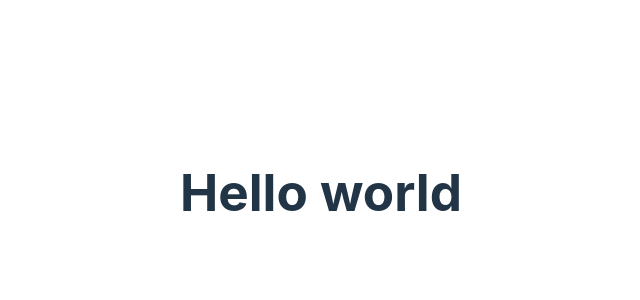
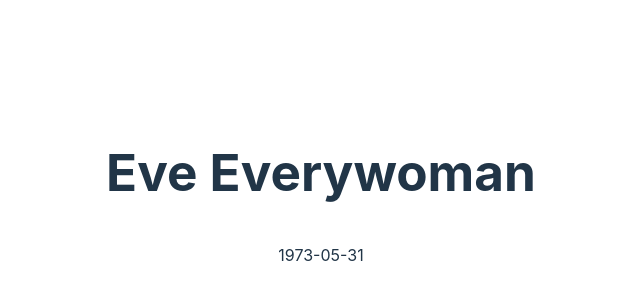
Before and after one commit to willemverbuyst/fhir-patient, a React (Vite) app: page / in a window 1280 px wide. Shown: the part 208-508 px from the top of the page, without its empty margins (319-959 px from the left). Built offline with nearby package versions, Linux system fonts and the light colour scheme.

Commit message:
Use fhir types

```diff
--- a/package.json
+++ b/package.json
@@ -10,6 +10,7 @@
     "preview": "vite preview"
   },
   "dependencies": {
+    "@types/fhir": "^0.0.41",
     "react": "^18.2.0",
     "react-dom": "^18.2.0"
   },
--- /dev/null
+++ b/patient.json
@@ -0,0 +1,59 @@
+{
+  "resourceType": "Patient",
+  "id": "mom",
+  "meta": {
+    "lastUpdated": "2012-05-29T23:45:32Z"
+  },
+  "text": {
+    "status": "generated",
+    "div": "<div xmlns=\"http://www.w3.org/1999/xhtml\"><p><b>Generated Narrative with Details</b></p><p><b>id</b>: mom</p><p><b>meta</b>: </p><p><b>identifier</b>: Social Security number = 444222222</p><p><b>active</b>: true</p><p><b>name</b>: Eve Everywoman (OFFICIAL)</p><p><b>telecom</b>: ph: 555-555-2003(WORK)</p><p><b>gender</b>: female</p><p><b>birthDate</b>: 31/05/1973</p><p><b>address</b>: 2222 Home Street (HOME)</p><p><b>managingOrganization</b>: <a>Organization/hl7</a></p><h3>Links</h3><table><tr><td>-</td><td><b>Other</b></td><td><b>Type</b></td></tr><tr><td>*</td><td><a>RelatedPerson/newborn-mom</a></td><td>seealso</td></tr></table></div>"
+  },
+  "identifier": [
+    {
+      "type": {
+        "coding": [
+          {
+            "system": "http://terminology.hl7.org/CodeSystem/v2-0203",
+            "code": "SS"
+          }
+        ]
+      },
+      "system": "http://hl7.org/fhir/sid/us-ssn",
+      "value": "444222222"
+    }
+  ],
+  "active": true,
+  "name": [
+    {
+      "use": "official",
+      "family": "Everywoman",
+      "given": ["Eve"]
+    }
+  ],
+  "telecom": [
+    {
+      "system": "phone",
+      "value": "555-555-2003",
+      "use": "work"
+    }
+  ],
+  "gender": "female",
+  "birthDate": "1973-05-31",
+  "address": [
+    {
+      "use": "home",
+      "line": ["2222 Home Street"]
+    }
+  ],
+  "managingOrganization": {
+    "reference": "Organization/hl7"
+  },
+  "link": [
+    {
+      "other": {
+        "reference": "RelatedPerson/newborn-mom"
+      },
+      "type": "seealso"
+    }
+  ]
+}
--- a/src/App.tsx
+++ b/src/App.tsx
@@ -1,7 +1,20 @@
+import { Patient } from "fhir/r4";
+import patientJson from "../patient.json";
 import "./App.css";
 
 function App() {
-  return <h1>Hello world</h1>;
+  const patient = patientJson as Patient;
+
+  return (
+    <section>
+      <h1>
+        {patient.name
+          ?.map((i) => i.given?.join(", ") + " " + i.family)
+          .join(", ")}
+      </h1>
+      <p>{patient.birthDate}</p>
+    </section>
+  );
 }
 
 export default App;
```
Also changed, not shown: 1 other file (tests, documents, lock files or other folders).
